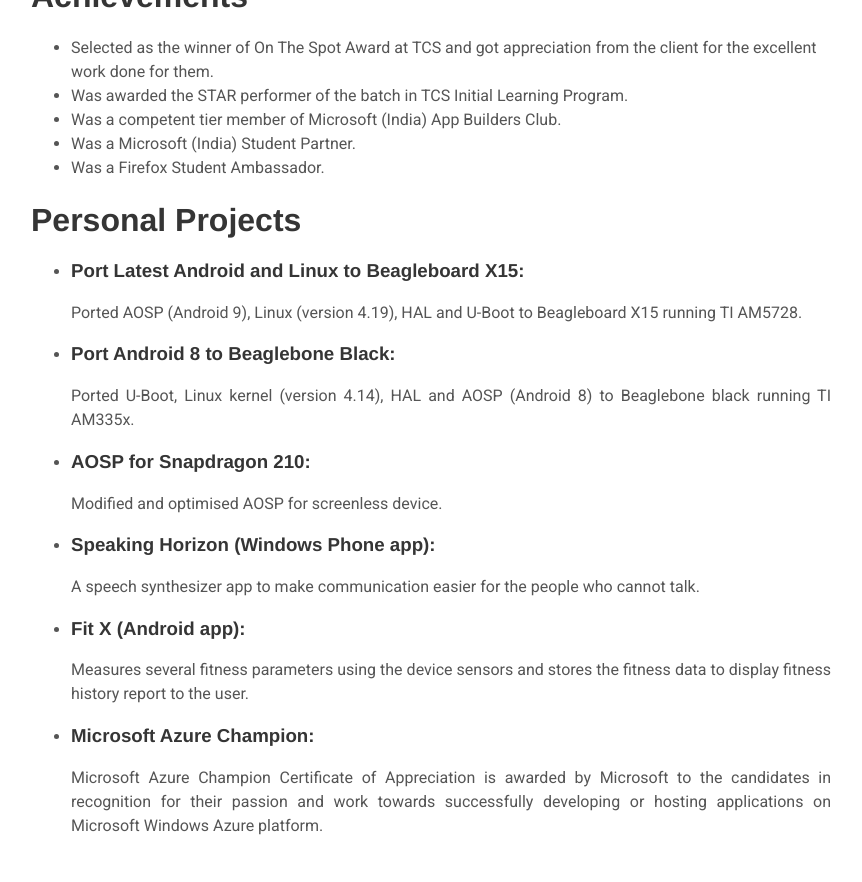
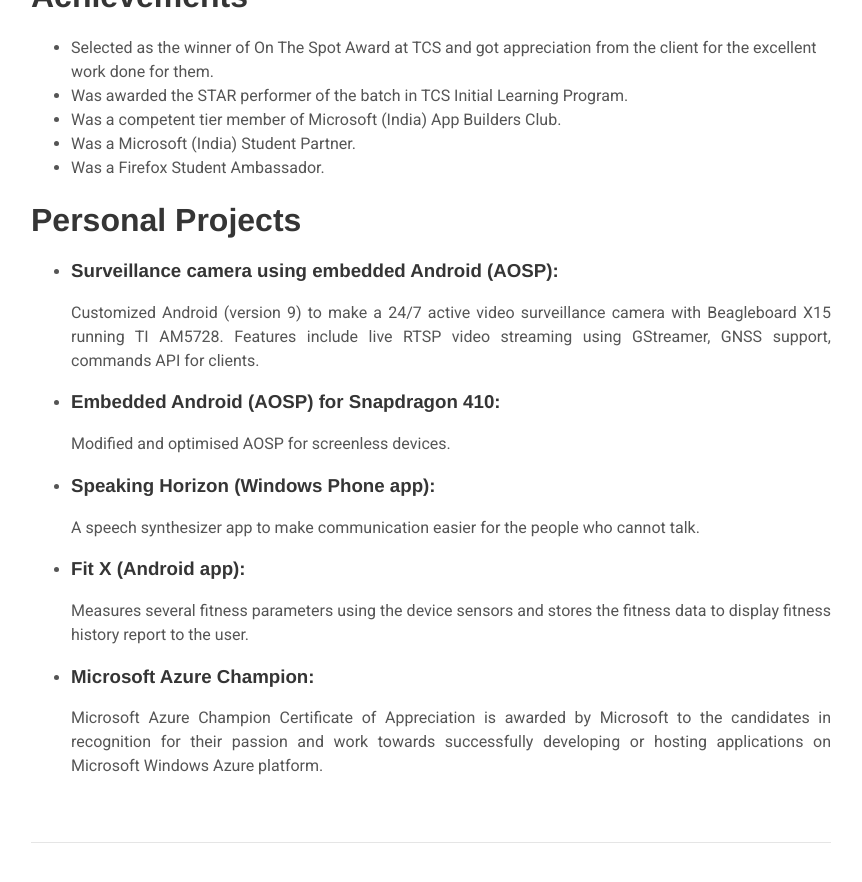
Before and after one commit to kaustav-net/kaustav.net, a Jekyll site: the page built from resume.md, in a window 1280 px wide and 900 px high, scrolled down 2143 px. Shown: the top 882 px of the window, without its empty margins (209-1071 px from the left). Built offline with Jekyll 4.4.1, drawn with Linux system fonts in a browser that asks for light colours.

Commit message:
Update resume.md

```diff
--- a/resume.md
+++ b/resume.md
@@ -61,12 +61,10 @@
 * Was a Firefox Student Ambassador.
 
 # Personal Projects
-* ### Port Latest Android and Linux to Beagleboard X15:
-    Ported AOSP (Android  9), Linux (version 4.19), HAL and U-Boot to Beagleboard X15 running TI AM5728.
-* ### Port Android 8 to Beaglebone Black:
-    Ported U-Boot, Linux kernel (version 4.14), HAL and AOSP (Android 8) to Beaglebone black running TI AM335x.
-* ### AOSP for Snapdragon 210:
-	Modified and optimised AOSP for screenless device.
+* ### Surveillance camera using embedded Android (AOSP):
+    Customized Android (version 9) to make a 24/7 active video surveillance camera with Beagleboard X15 running TI AM5728. Features include live RTSP video streaming using GStreamer, GNSS support, commands API for clients.
+* ### Embedded Android (AOSP) for Snapdragon 410:
+	Modified and optimised AOSP for screenless devices.
 * ### Speaking Horizon (Windows Phone app):
     A speech synthesizer app to make communication easier for the people who cannot talk.
 * ### Fit X (Android app):
```
